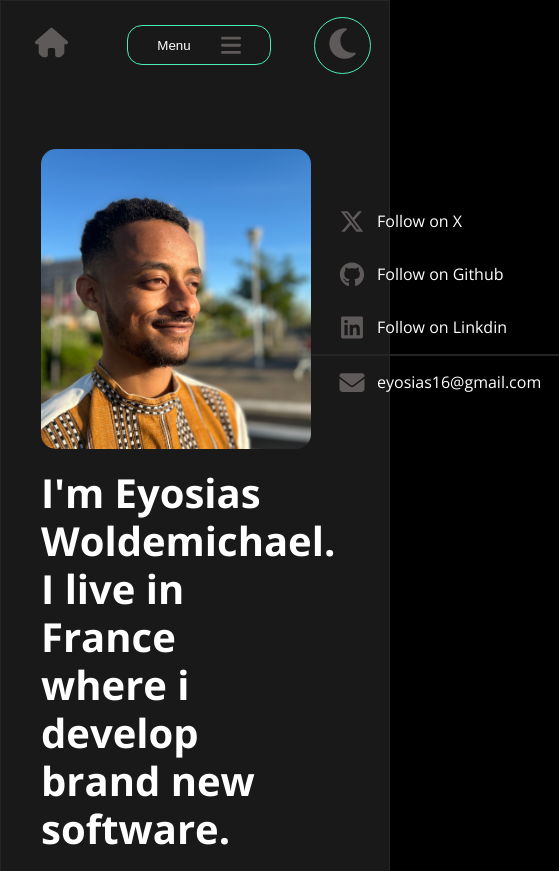
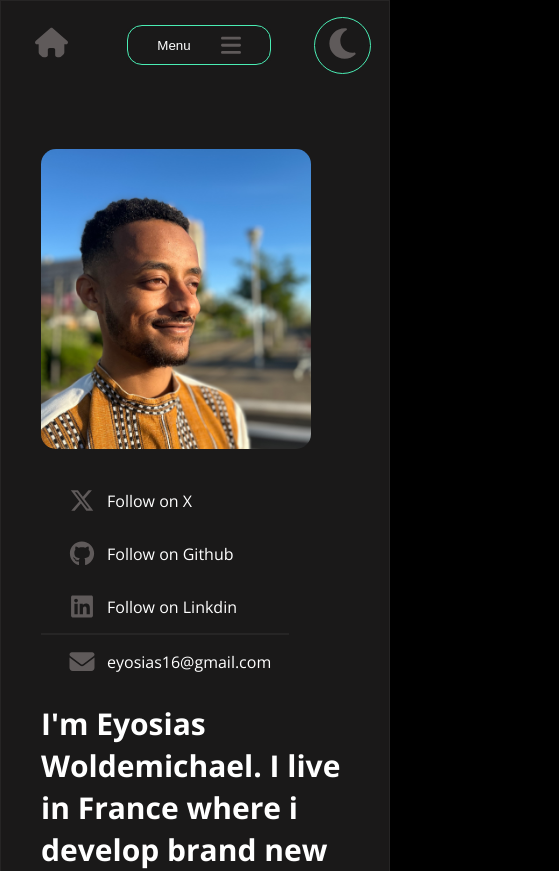
Before and after one commit to Eyosias1/profile, a React (Create React App) app: page /about in a window 390 px wide. Shown: the top 871 px of the page, 559 px wide, since content can reach past the window. Built offline with nearby package versions, Linux system fonts and the light colour scheme.

Commit message:
modified about css

```diff
--- a/src/styles/About.css
+++ b/src/styles/About.css
@@ -83,8 +83,16 @@
     }
     .about-contact {
         display: flex;
-        flex-direction: row;
+        flex-direction: column;
         justify-content: space-between;
-        align-items: center;
+        align-items: start;
+        gap:20px;
+    }
+    .about-p > h1 {
+        width: 100%;
+        line-height: 1.4;
+        font-size: 30px;
+        display: flex;
+        justify-content: center;
     }
 }
```
